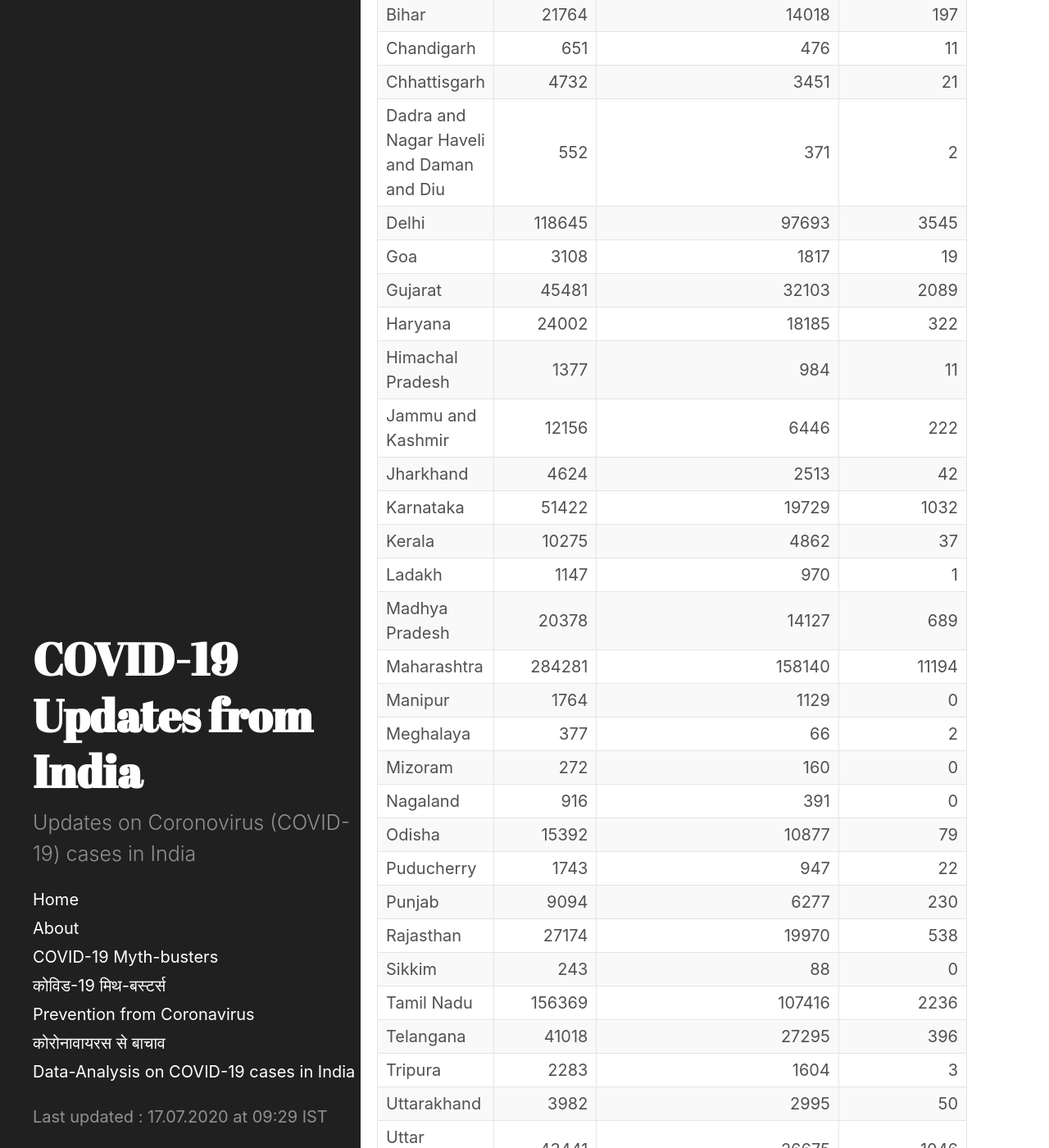
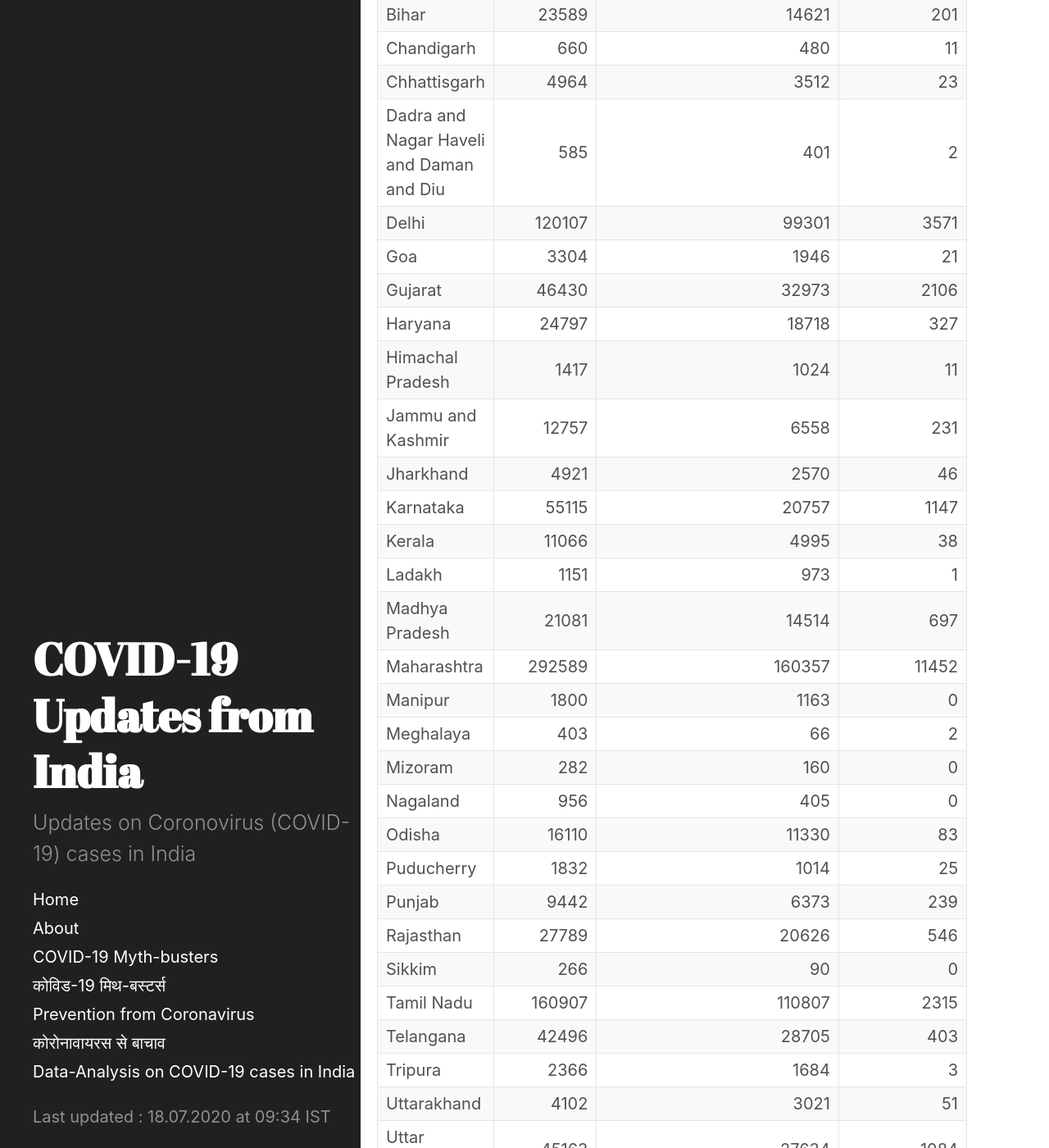
Before and after one commit to bhooraj/covid19updates-india, a Jekyll site: the page built from _posts/2020-07-18-home.md, in a window 1280 px wide and 1400 px high, scrolled down 990 px. Shown: the whole window at 82% size. Built offline with Jekyll 4.4.1, drawn with Linux system fonts in a browser that asks for light colours; some of the changed text lies outside the part shown.

Commit message:
18thJuly Update

```diff
--- a/_data/last_updated.yml
+++ b/_data/last_updated.yml
@@ -1 +1 @@
-- updated_on : 17.07.2020 at 09:29 IST
+- updated_on : 18.07.2020 at 09:34 IST
--- /dev/null
+++ b/_includes/table-20200718-0934.md
@@ -0,0 +1,38 @@
+| Name of State / UT                       |   Total Confirmed cases |   Cured/Discharged/Migrated |   Deaths ( more than 70% cases due to comorbidities ) |
+|:-----------------------------------------|------------------------:|----------------------------:|------------------------------------------------------:|
+| Andaman and Nicobar Islands              |                     194 |                         142 |                                                     0 |
+| Andhra Pradesh                           |                   40646 |                       20298 |                                                   534 |
+| Arunachal Pradesh                        |                     609 |                         175 |                                                     3 |
+| Assam                                    |                   20646 |                       14105 |                                                    51 |
+| Bihar                                    |                   23589 |                       14621 |                                                   201 |
+| Chandigarh                               |                     660 |                         480 |                                                    11 |
+| Chhattisgarh                             |                    4964 |                        3512 |                                                    23 |
+| Dadra and Nagar Haveli and Daman and Diu |                     585 |                         401 |                                                     2 |
+| Delhi                                    |                  120107 |                       99301 |                                                  3571 |
+| Goa                                      |                    3304 |                        1946 |                                                    21 |
+| Gujarat                                  |                   46430 |                       32973 |                                                  2106 |
+| Haryana                                  |                   24797 |                       18718 |                                                   327 |
+| Himachal Pradesh                         |                    1417 |                        1024 |                                                    11 |
+| Jammu and Kashmir                        |                   12757 |                        6558 |                                                   231 |
+| Jharkhand                                |                    4921 |                        2570 |                                                    46 |
+| Karnataka                                |                   55115 |                       20757 |                                                  1147 |
+| Kerala                                   |                   11066 |                        4995 |                                                    38 |
+| Ladakh                                   |                    1151 |                         973 |                                                     1 |
+| Madhya Pradesh                           |                   21081 |                       14514 |                                                   697 |
+| Maharashtra                              |                  292589 |                      160357 |                                                 11452 |
+| Manipur                                  |                    1800 |                        1163 |                                                     0 |
+| Meghalaya                                |                     403 |                          66 |                                                     2 |
+| Mizoram                                  |                     282 |                         160 |                                                     0 |
+| Nagaland                                 |                     956 |                         405 |                                                     0 |
+| Odisha                                   |                   16110 |                       11330 |                                                    83 |
+| Puducherry                               |                    1832 |                        1014 |                                                    25 |
+| Punjab                                   |                    9442 |                        6373 |                                                   239 |
+| Rajasthan                                |                   27789 |                       20626 |                                                   546 |
+| Sikkim                                   |                     266 |                          90 |                                                     0 |
+| Tamil Nadu                               |                  160907 |                      110807 |                                                  2315 |
+| Telangana                                |                   42496 |                       28705 |                                                   403 |
+| Tripura                                  |                    2366 |                        1684 |                                                     3 |
+| Uttarakhand                              |                    4102 |                        3021 |                                                    51 |
+| Uttar Pradesh                            |                   45163 |                       27634 |                                                  1084 |
+| West Bengal                              |                   38011 |                       22253 |                                                  1049 |
+| Cases being reassigned to states         |                     163 |                           0 |                                                     0 |
--- a/_posts/2020-07-17-home.md
+++ b/_posts/2020-07-18-home.md
@@ -4,7 +4,7 @@
 last_update: true
 ---
 
-#### COVID-19 Cases in India (as on  17	July 2020, 08:00 IST)
+#### COVID-19 Cases in India (as on  18	July 2020, 08:00 IST)
 <div class="alert alert-primary" role="alert">
 <p id = "totalcases" style="font-size: 1.2rem; font-weight: bold;"></p>
 <p id = "totalrecovered" style="font-size: 1.2rem; font-weight: bold;"></p>
@@ -22,7 +22,7 @@
 
 <div class="datatable-begin"></div>
 
-{% include table-20200717-0929.md %}
+{% include table-20200718-0934.md %}
 
 <div class="datatable-end"></div>
 <br>
```
Also changed, not shown: _includes/charts-20200718-0941.html (added, +193 -0 lines), _posts/2020-07-18-Latest-updates.md (renamed from _posts/2020-07-17-Latest-updates.md, +4 -1 lines), stats-and-charts.md (+2 -2 lines).
